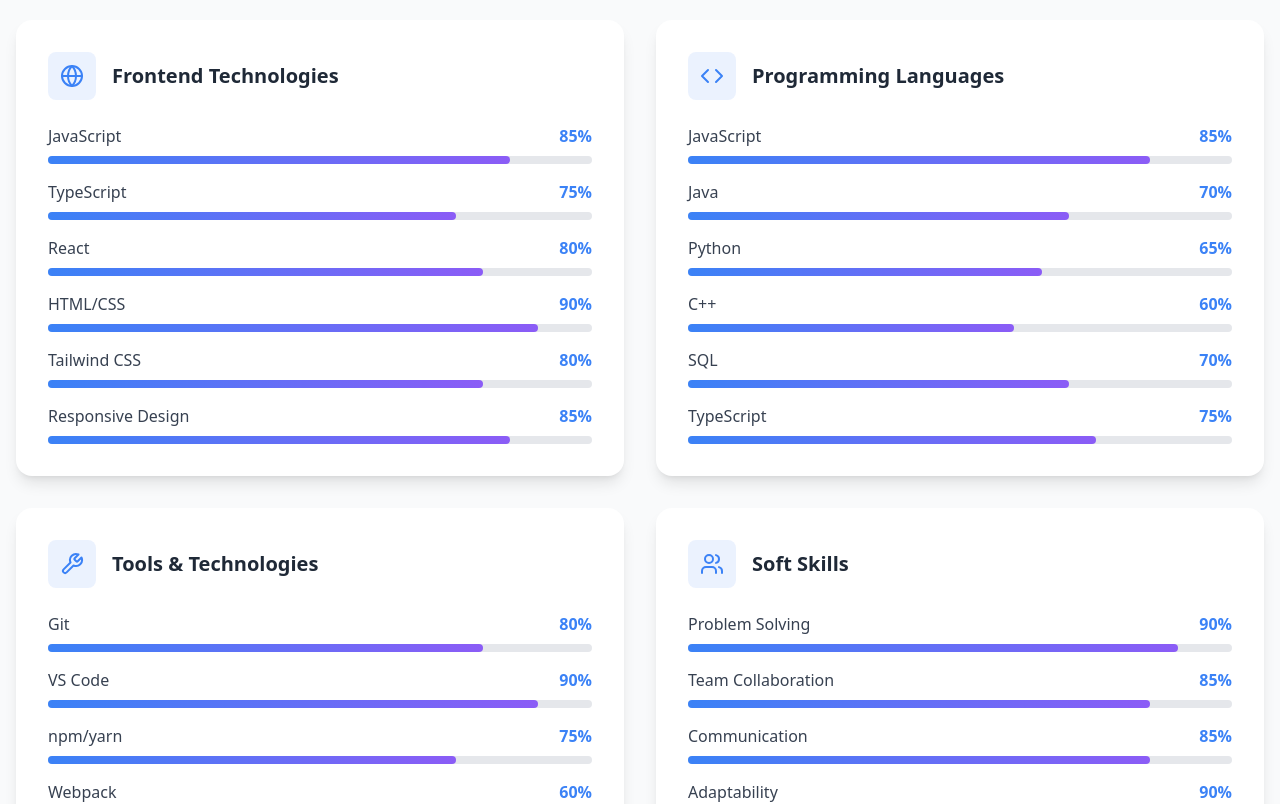
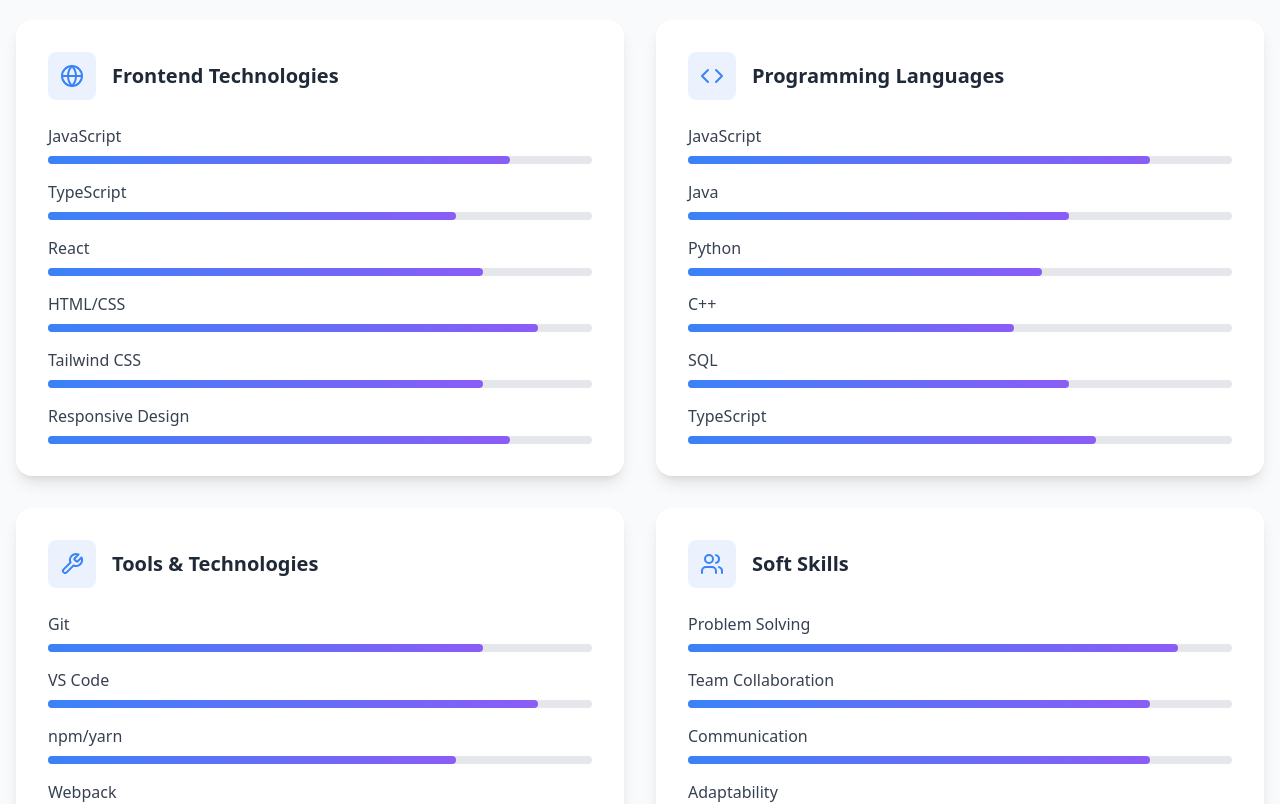
Before and after one commit to erenerayyilmaz/developer-eren, a React (Vite) app: page / in a window 1280 px wide. Shown: the part 3660-4464 px from the top of the page. Built offline with nearby package versions, Linux system fonts and the light colour scheme.

Commit message:
Remove selected element

```diff
--- a/src/components/Skills.tsx
+++ b/src/components/Skills.tsx
@@ -1,4 +1,3 @@
-
 import React from 'react';
 import { Code, Database, Globe, Wrench, Users, Brain } from 'lucide-react';
 
@@ -98,7 +97,6 @@ const Skills = () => {
                   <div key={skillIndex}>
                     <div className="flex justify-between mb-2">
                       <span className="font-medium text-gray-700">{skill.name}</span>
-                      <span className="text-portfolio-blue font-semibold">{skill.level}%</span>
                     </div>
                     <div className="w-full bg-gray-200 rounded-full h-2">
                       <div
```
